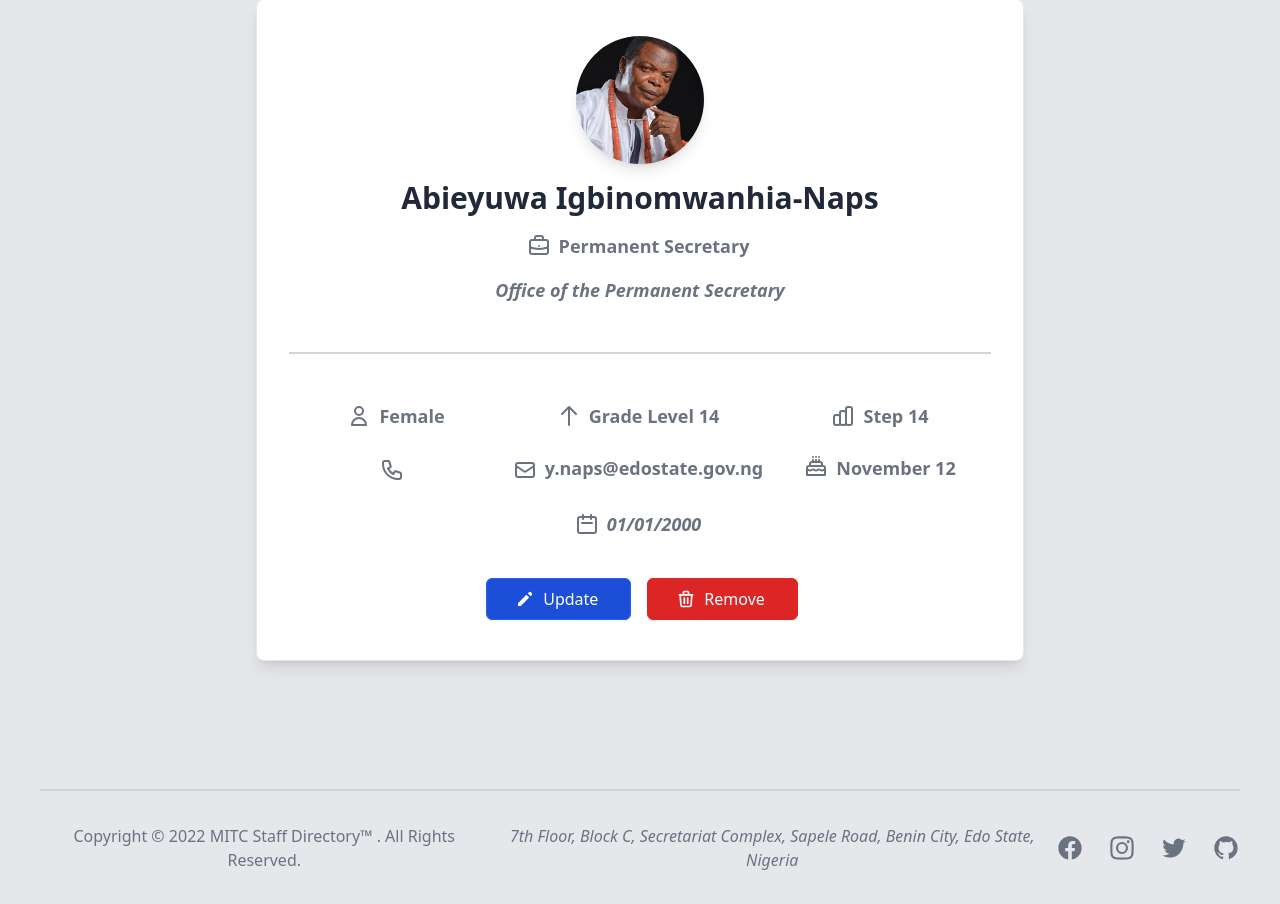
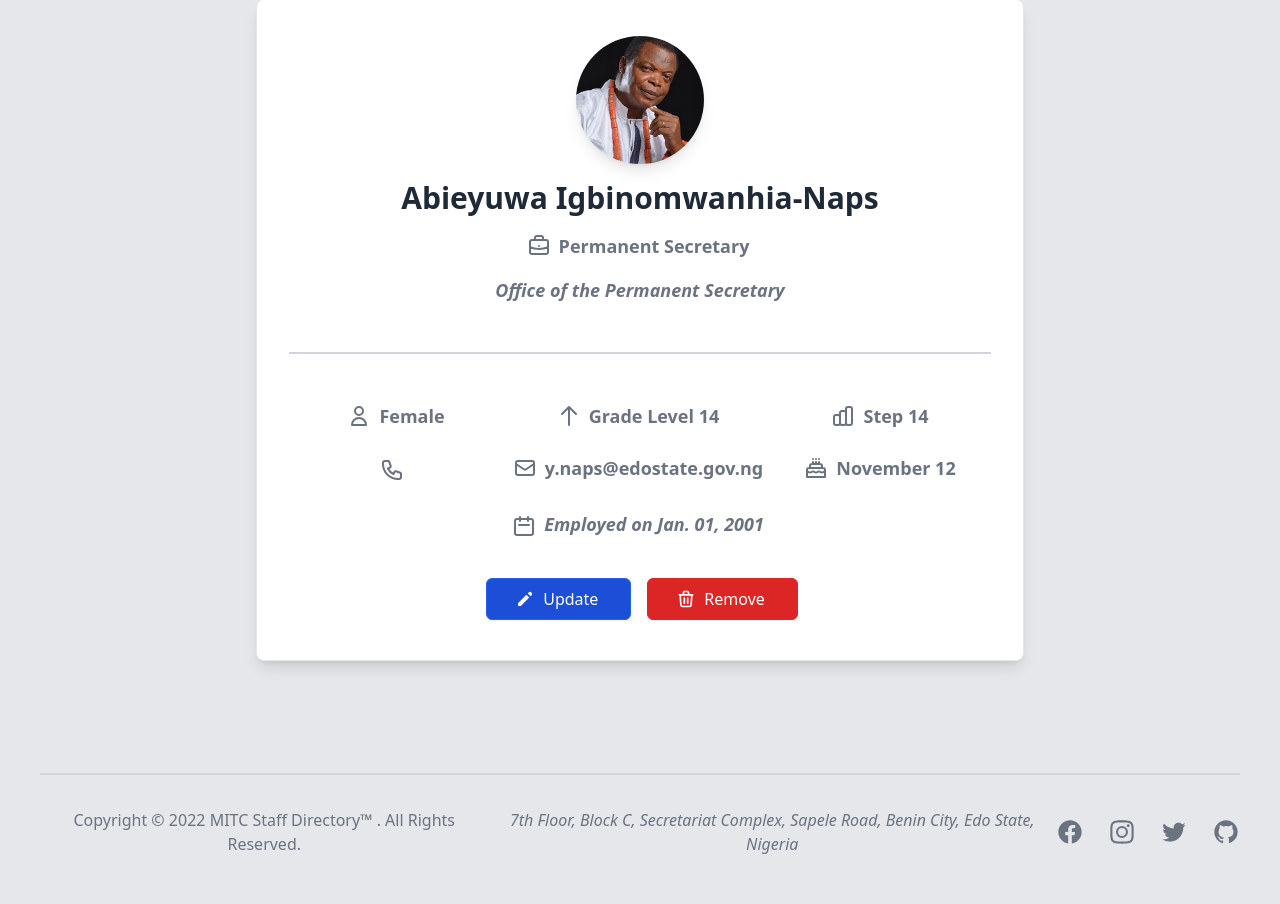
Before and after one commit to ethernalarts/mitcbdayapp, a Django app: page /staff/1 in a window 1280 px wide. Shown: the part 201-1105 px from the top of the page. After the commit the page ends 1055 px from the top, so only its background shows below. Run offline with Django 4.2, Linux system fonts and the light colour scheme; data comes from the database, SQL or seed files in the repository; both versions use the stored data as it was after the commit; some libraries are stand-ins or nearby versions.

Commit message:
edited imagefield in updateview 12:30AM 11/07/2022

```diff
--- a/sendmail/models.py
+++ b/sendmail/models.py
@@ -25,7 +25,7 @@ class staffDetails(models.Model):
 
     cadre = models.CharField('Cadre', max_length=50, null=False)
 
-    first_appointment = models.DateField('Date of First Appointment', null=False, default='01/01/2000')
+    first_appointment = models.DateField('Date of First Appointment', null=True, blank=True)
 
     department = models.CharField('Department', max_length=100, null=False, default='Admin Dept (default)')
 
--- a/sendmail/templates/addstaff.html
+++ b/sendmail/templates/addstaff.html
@@ -23,7 +23,7 @@
     <div class="min-h-full flex items-center justify-center mb-8 py-8 sm:px-6 lg:px-8">
 
         <!-- Inner Container -->
-        <div class="max-w-3xl w-full bg-white shadow-md rounded-lg px-10 py-8">
+        <div class="max-w-3xl -mt-4 w-full bg-white shadow-md rounded-lg px-10 py-8">
 
             <!-- Title -->
             <div>
--- a/sendmail/templates/staffdetails.html
+++ b/sendmail/templates/staffdetails.html
@@ -15,7 +15,7 @@
     {% include 'snippets/searchbar.html' %}
 
     <!-- Profile Card -->
-    <div class="max-w-3xl mx-auto px-8 mt-8 mb-32 bg-white rounded-lg border border-gray-200 shadow-lg dark:bg-gray-800 dark:border-gray-700">
+    <div class="max-w-3xl mx-auto px-8 mt-8 mb-28 bg-white rounded-lg border border-gray-200 shadow-lg dark:bg-gray-800 dark:border-gray-700">
 
         <!-- Container -->
         <div class="flex flex-col items-center py-8">
@@ -133,8 +133,8 @@
 
                 <!-- Email -->
                 <div class="flex flex-row items-center justify-center">
-                    <span class="inline-flex">
-                        <svg xmlns="http://www.w3.org/2000/svg" class="-ml-1 mr-2 mt-1 text-gray-500 h-6 w-6" fill="none"
+                    <span class="inline-flex items-center">
+                        <svg xmlns="http://www.w3.org/2000/svg" class="-ml-1 mr-2 text-gray-500 h-6 w-6" fill="none"
                             viewBox="0 0 24 24" stroke="currentColor" stroke-width="2">
                             <path stroke-linecap="round" stroke-linejoin="round"
                                 d="M3 8l7.89 5.26a2 2 0 002.22 0L21 8M5 19h14a2 2 0 002-2V7a2 2 0 00-2-2H5a2 2 0 00-2 2v10a2 2 0 002 2z" />
@@ -149,7 +149,7 @@
 
                 <!-- Birthday -->
                 <div class="flex flex-row items-center justify-center">
-                    <span class="inline-flex">
+                    <span class="inline-flex items-center">
                         <svg xmlns="http://www.w3.org/2000/svg" class="-ml-1 mr-2 h-6 w-6 text-gray-500" fill="none" viewBox="0 0 24 24"
                             stroke="currentColor" stroke-width="2">
                             <path stroke-linecap="round" stroke-linejoin="round"
@@ -165,24 +165,24 @@
             </div>
 
             <!-- First Appointment -->
-            <div class="flex flex-row items-center justify-center mb-4">
+            <div class="flex flex-row items-center justify-center">
                 <span class="inline-flex items-center">
-                    <svg xmlns="http://www.w3.org/2000/svg" class="-ml-1 mr-2 -mt-1 text-gray-500 h-6 w-6" fill="none" viewBox="0 0 24 24"
+                    <svg xmlns="http://www.w3.org/2000/svg" class="-ml-1 mr-2 mt-[0.5] text-gray-500 h-6 w-6" fill="none" viewBox="0 0 24 24"
                         stroke="currentColor" stroke-width="2">
                         <path stroke-linecap="round" stroke-linejoin="round"
                             d="M8 7V3m8 4V3m-9 8h10M5 21h14a2 2 0 002-2V7a2 2 0 00-2-2H5a2 2 0 00-2 2v12a2 2 0 002 2z" />
                     </svg>
                     {% if staff.first_appointment %}
-                    <p class="items-center text-lg font-bold text-gray-500 dark:text-gray-400">{{ staff.first_appointment }}</p>
-                    {% else %}
-                    <p class="-mt-1 text-lg font-bold text-gray-500 dark:text-gray-400"><em>01/01/2000</em></p>
+                        <p class="items-center text-lg font-bold text-gray-500 dark:text-gray-400">Employed on {{ staff.first_appointment }}</p>
+                        {% else %}
+                            <p class="-mt-1 text-lg font-bold text-gray-500 dark:text-gray-400"><em>Employed on Jan. 01, 2001</em></p>
                     {% endif %}
                 </span>
             </div>
 
 
             <!-- Update and Remove buttons -->
-            <div class="flex mt-4 mb-2 space-x-3 lg:mt-6">
+            <div class="flex mt-10 mb-2 space-x-3 md:mt-10">
 
                 <!-- Update button -->
                 <a href="{% url 'updatestaff' staff.id %}">
--- a/sendmail/views.py
+++ b/sendmail/views.py
@@ -14,6 +14,7 @@ from sendmail.models import staffDetails
 from django.views.generic.edit import CreateView, UpdateView
 from django.views.generic import ListView, DetailView
 from django.urls import reverse
+from .forms import staffDetailsUpdateForm
 
 
 # Birthday Check View
@@ -157,12 +158,8 @@ class staffDetailsCreate(CreateView):
 # Update Staff View
 class staffDetailsUpdate(UpdateView):
     model = staffDetails
+    form_class = staffDetailsUpdateForm
     context_object_name = 'staff'
-    fields = [
-        'first_name', 'middle_name', 'last_name', 'gender', 'phone_number', 'email',
-        'cadre', 'first_appointment', 'department', 'level', 'step', 'staff_image',
-        'birth_month', 'birth_day'
-    ]
     template_name = 'updatestaff.html'
 
 
--- a/theme/static/css/dist/styles.css
+++ b/theme/static/css/dist/styles.css
@@ -729,6 +729,50 @@ Ensure the default browser behavior of the `hidden` attribute.
   margin-top: -2rem;
 }
 
+.-mt-\[1\.5\] {
+  margin-top: -1.5;
+}
+
+.mb-28 {
+  margin-bottom: 7rem;
+}
+
+.-mt-\[1\] {
+  margin-top: -1;
+}
+
+.mt-\[1\.5\] {
+  margin-top: 1.5;
+}
+
+.-mt-1\.5 {
+  margin-top: -0.375rem;
+}
+
+.mt-\[0\.5\] {
+  margin-top: 0.5;
+}
+
+.-mt-\[0\.5\] {
+  margin-top: -0.5;
+}
+
+.mt-\[2\] {
+  margin-top: 2;
+}
+
+.mt-0\.5 {
+  margin-top: 0.125rem;
+}
+
+.mt-0 {
+  margin-top: 0px;
+}
+
+.mt-\[1\] {
+  margin-top: 1;
+}
+
 .block {
   display: block;
 }
@@ -793,6 +837,10 @@ Ensure the default browser behavior of the `hidden` attribute.
   height: 8rem;
 }
 
+.h-40 {
+  height: 10rem;
+}
+
 .max-h-\[130px\] {
   max-height: 130px;
 }
@@ -839,6 +887,10 @@ Ensure the default browser behavior of the `hidden` attribute.
 
 .w-32 {
   width: 8rem;
+}
+
+.w-40 {
+  width: 10rem;
 }
 
 .min-w-0 {
@@ -1205,6 +1257,14 @@ Ensure the default browser behavior of the `hidden` attribute.
   padding: 0.25rem;
 }
 
+.p-2\.5 {
+  padding: 0.625rem;
+}
+
+.p-\[2\.5\] {
+  padding: 2.5;
+}
+
 .py-8 {
   padding-top: 2rem;
   padding-bottom: 2rem;
@@ -1268,6 +1328,11 @@ Ensure the default browser behavior of the `hidden` attribute.
 .py-2\.5 {
   padding-top: 0.625rem;
   padding-bottom: 0.625rem;
+}
+
+.py-\[2\.4\] {
+  padding-top: 2.4;
+  padding-bottom: 2.4;
 }
 
 .pl-3 {
@@ -1951,6 +2016,14 @@ Ensure the default browser behavior of the `hidden` attribute.
     margin-bottom: 6rem;
   }
 
+  .md\:mt-6 {
+    margin-top: 1.5rem;
+  }
+
+  .md\:mt-10 {
+    margin-top: 2.5rem;
+  }
+
   .md\:block {
     display: block;
   }
```
Also changed, not shown: sendmail/forms.py (added, +23 -0 lines), sendmail/templates/updatestaff.html (+17 -11 lines), db.sqlite3.
